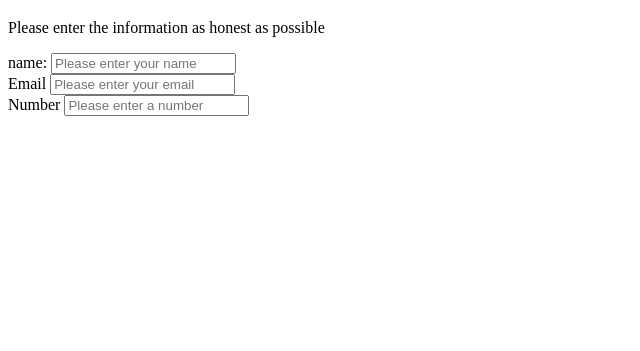
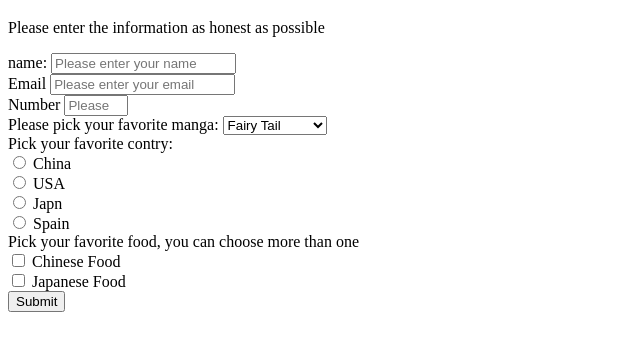
Before and after one commit to csc473s2019-webdev/hw3-p5-practice-with-html-css-forms-Kaihchen1230, a plain HTML site: page index.html in a window 1280 px wide. Shown: the part 61-412 px from the top of the page, without its empty margins (0-640 px from the left). Drawn offline with Linux system fonts and the light colour scheme.

Commit message:
add a dropdown menu for user

```diff
--- a/index.html
+++ b/index.html
@@ -18,9 +18,40 @@
             <input id = "email" type="email" placeholder="Please enter your email">
             <br>
             <label id = "number-label" for="number">Number</label>
-            <input id = "number" type="number" placeholder="Please enter a number">
+            <input id = "number" type="number" min = "10" max = "100" placeholder="Please enter your favorite number between 10 and 100">
             <br>
-            <label for=""></label>
+            <label for="">Please pick your favorite manga: </label>
+            <select name="dropdown" id="dropdown">
+                <option value="Fairy Tail">Fairy Tail</option>
+                <option value="One Piece">One Piece</option>
+                <option value="Pokemon">Pokemon</option>
+                <option value="Dragon Ball Z">Dragon Ball Z</option>
+                <option value="Bleach">Bleach</option>
+            </select>
+            <br>
+            <label for="">Pick your favorite contry: </label>
+            <br>
+            <input type="radio" name = "country" value="china">
+            <label for="china">China</label>
+            <br>
+            <input type="radio" name = "country" value="USA">
+            <label for="USA">USA</label>
+            <br>
+            <input type="radio" name = "country" value="japan">
+            <label for="japan">Japn</label>
+            <br>
+            <input type="radio" name = "country" value="spain">
+            <label for="spain">Spain</label>
+            <br>
+            <label for="#">Pick your favorite food, you can choose more than one</label>
+            <br>
+            <input type="checkbox" name = "chinese">
+            <label for="chinese">Chinese Food</label>
+            <br>
+            <input type="checkbox" name = "japanese">
+            <label for="japanese">Japanese Food</label>
+            <br>
+            <input type="submit">
         </form>
     </div>
 </body>
```
